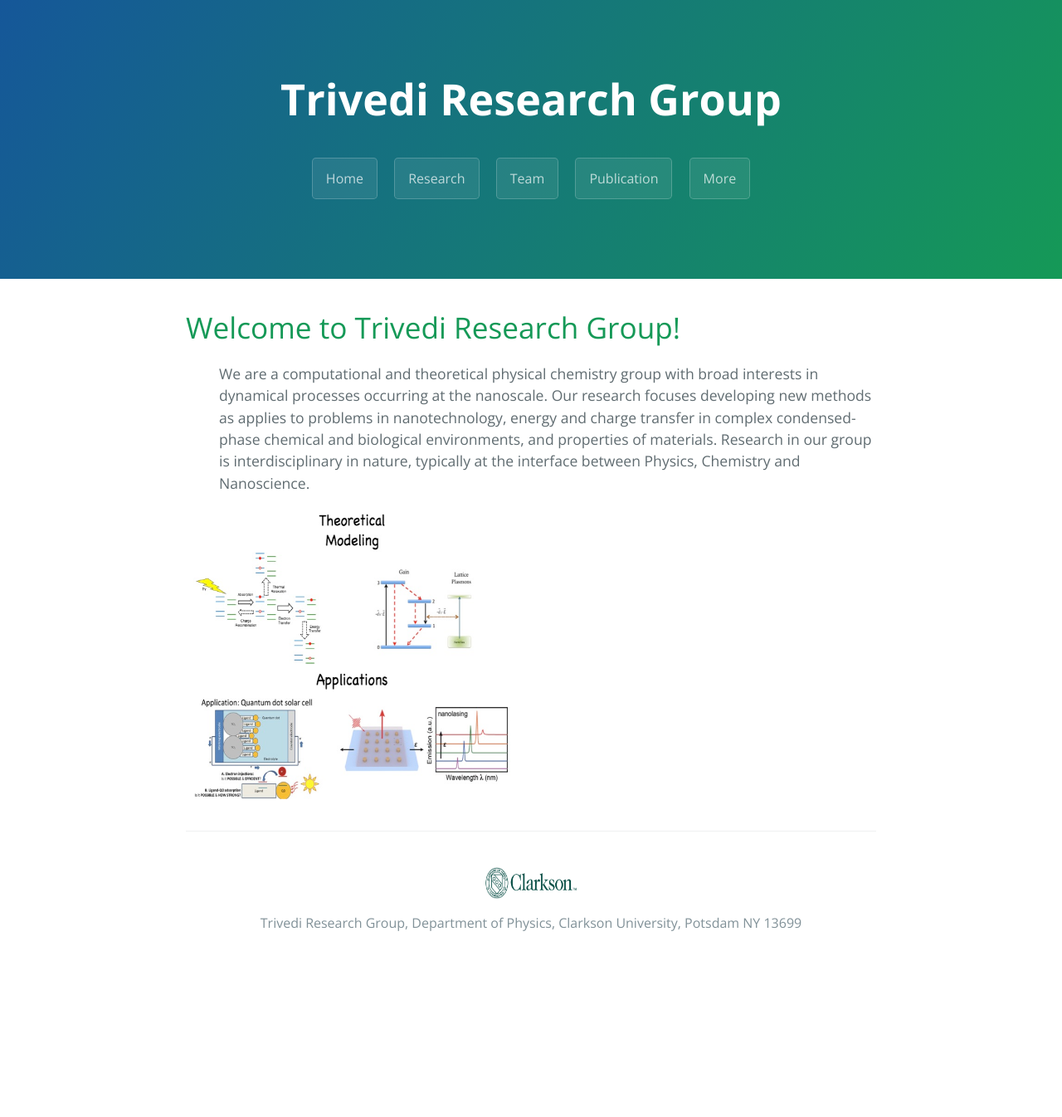
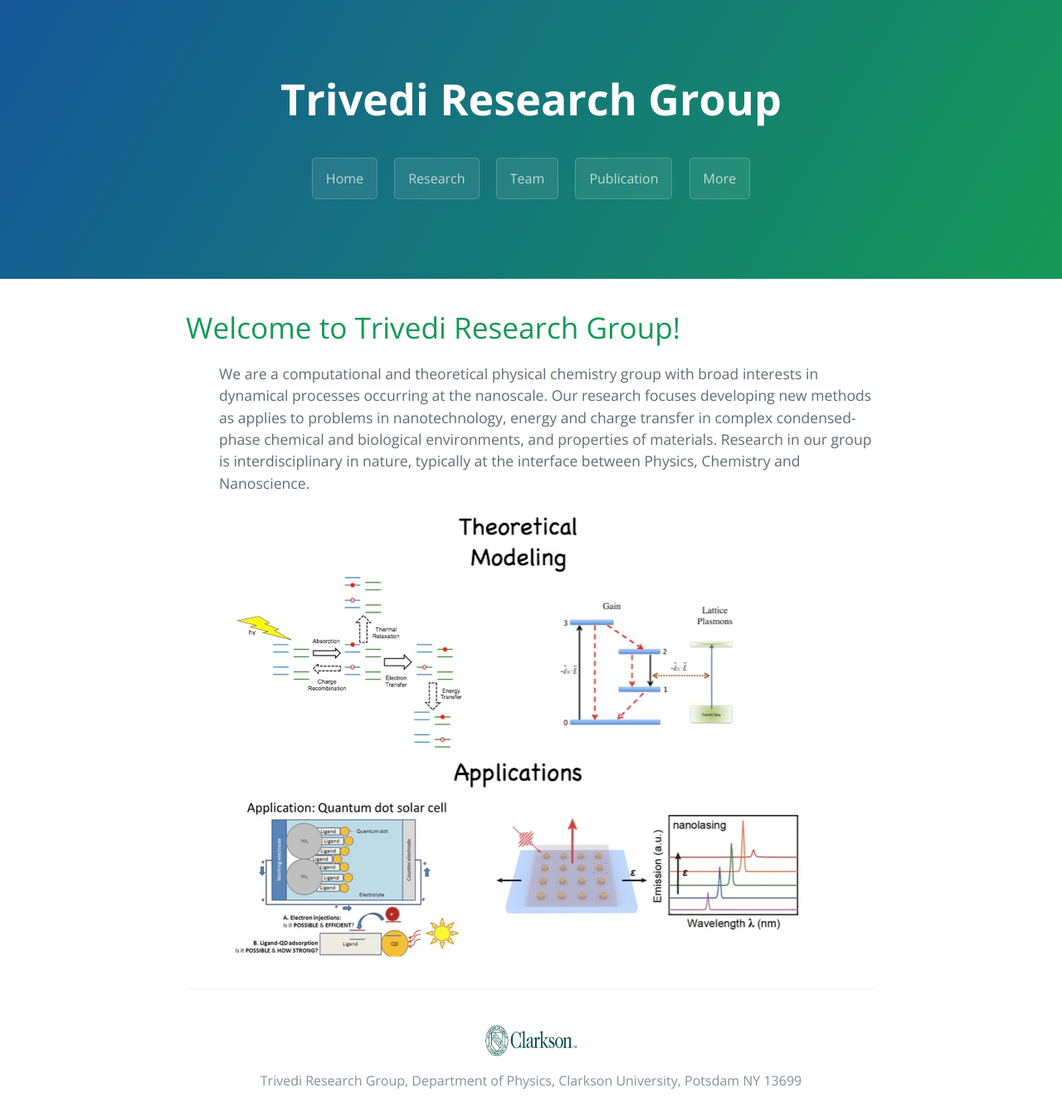
Before and after one commit to dharatrivedi/dharatrivedi.github.io, a Jekyll site: the page built from index.html, in a window 1280 px wide. Shown: the whole page at 83% size. Built offline with Jekyll 4.4.1, drawn with Linux system fonts in a browser that asks for light colours; the list of posts is cut into pages by our own code; before the commit the page ends 1156 px from its top, so only the background shows below that.

Commit message:
Update index.html

```diff
--- a/index.html
+++ b/index.html
@@ -10,5 +10,7 @@ title: {{ site.name }}
       We are a computational and theoretical physical chemistry group with broad interests in dynamical processes occurring at the nanoscale. Our research focuses developing new methods as applies to problems in nanotechnology, energy and charge transfer in complex condensed-phase chemical and biological environments, and properties of materials. Research in our group is interdisciplinary in nature, typically at the interface between Physics, Chemistry and Nanoscience.
     {% endfor %}
   </ul>
-  <img src="/images/2.jpg" alt="Intro" style="width:400px;height:350px;">
+  <ul>
+    <img src="/images/2.jpg" alt="Intro" style="width:720px;height:540px;">
+  </ul>
 </div>
```
